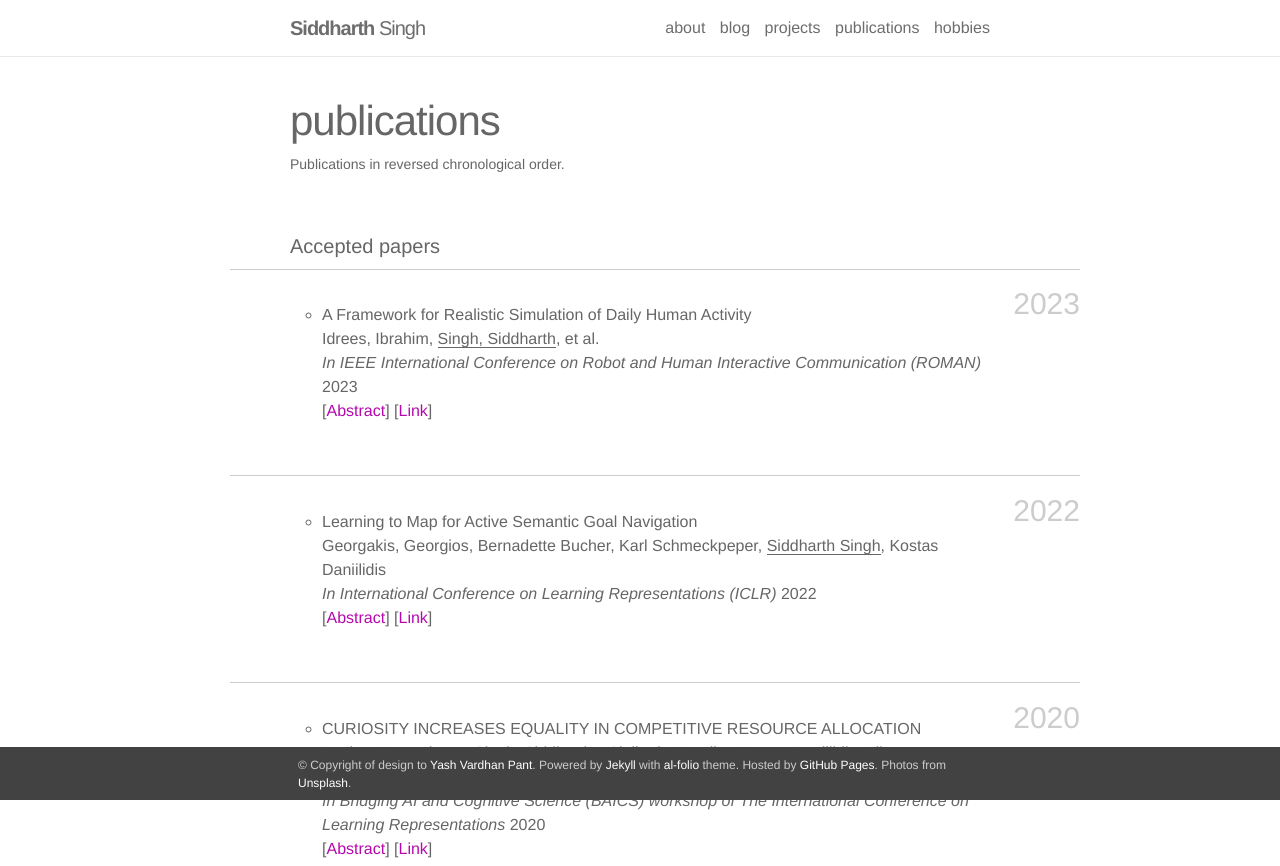
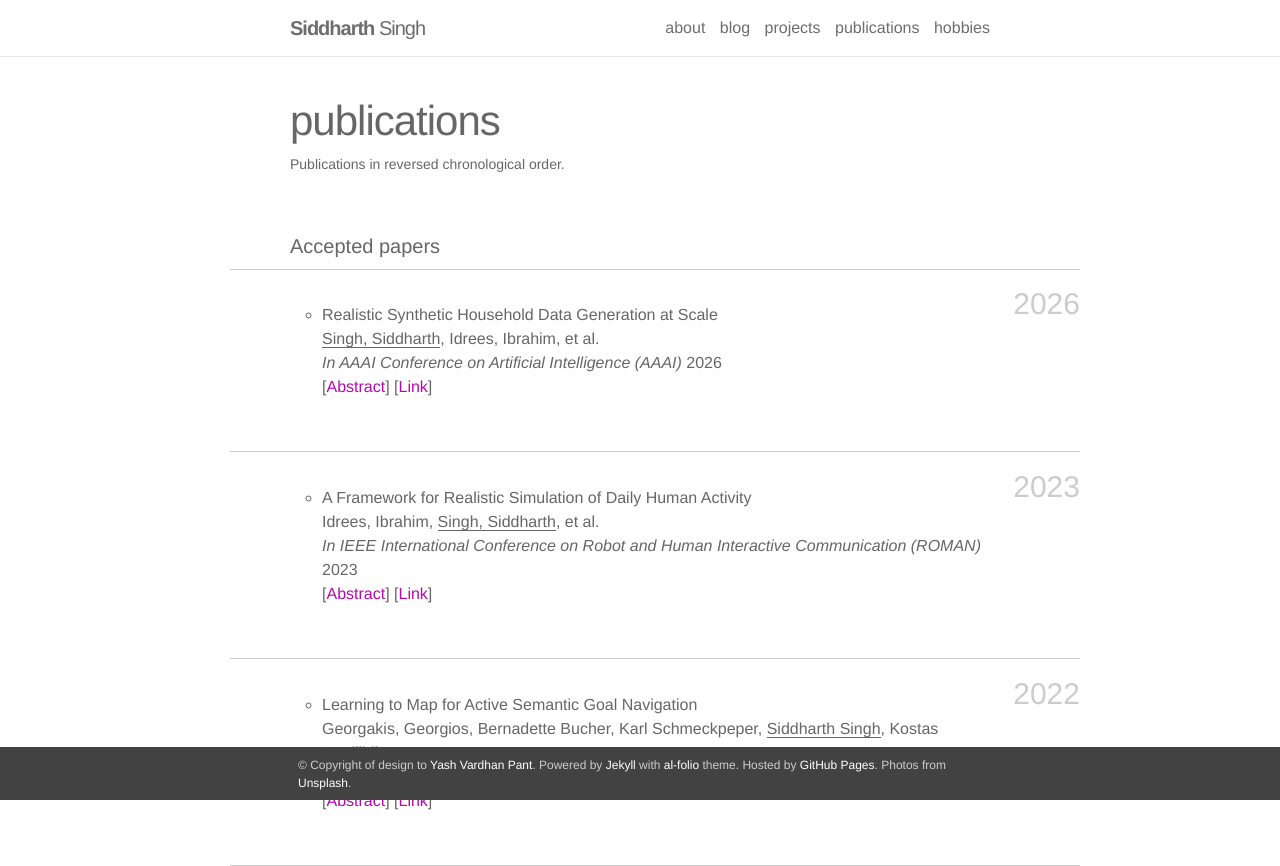
Before and after one commit to Singh-sid930/Singh-sid930.github.io, a plain HTML site: page publications/index.html in a window 1280 px wide. Shown: the top 866 px of the page. Drawn offline with nearby package versions, Linux system fonts and the light colour scheme.

Commit message:
more updates

```diff
--- a/publications/index.html
+++ b/publications/index.html
@@ -100,6 +100,35 @@
 
 
 <h4 id="accepted-papers">Accepted papers</h4>
+
+<h3 class="year">2026</h3>
+<ol class="bibliography"><li>
+
+<div id="singh2026aaai">
+
+    <span class="title">Realistic Synthetic Household Data Generation at Scale</span>
+    <span class="author">
+        <em>Singh, Siddharth</em>,
+        Idrees, Ibrahim,
+        et al.
+    </span>
+
+    <span class="periodical">
+      <em>In AAAI Conference on Artificial Intelligence (AAAI)</em>
+      2026
+    </span>
+
+  <span class="links">
+    [<a class="abstract">Abstract</a>]
+    [<a href="AAAI_PAPER_LINK" target="_blank">Link</a>]
+  </span>
+
+  <span class="abstract hidden">
+    <p>We present a framework for generating realistic synthetic household data at scale, enabling diverse dataset creation for training and evaluation of embodied AI systems.</p>
+  </span>
+
+</div>
+</li></ol>
 
 <h3 class="year">2023</h3>
 <ol class="bibliography"><li>
```
Also changed, not shown: index.html (+11 -3 lines), 1 other file.
